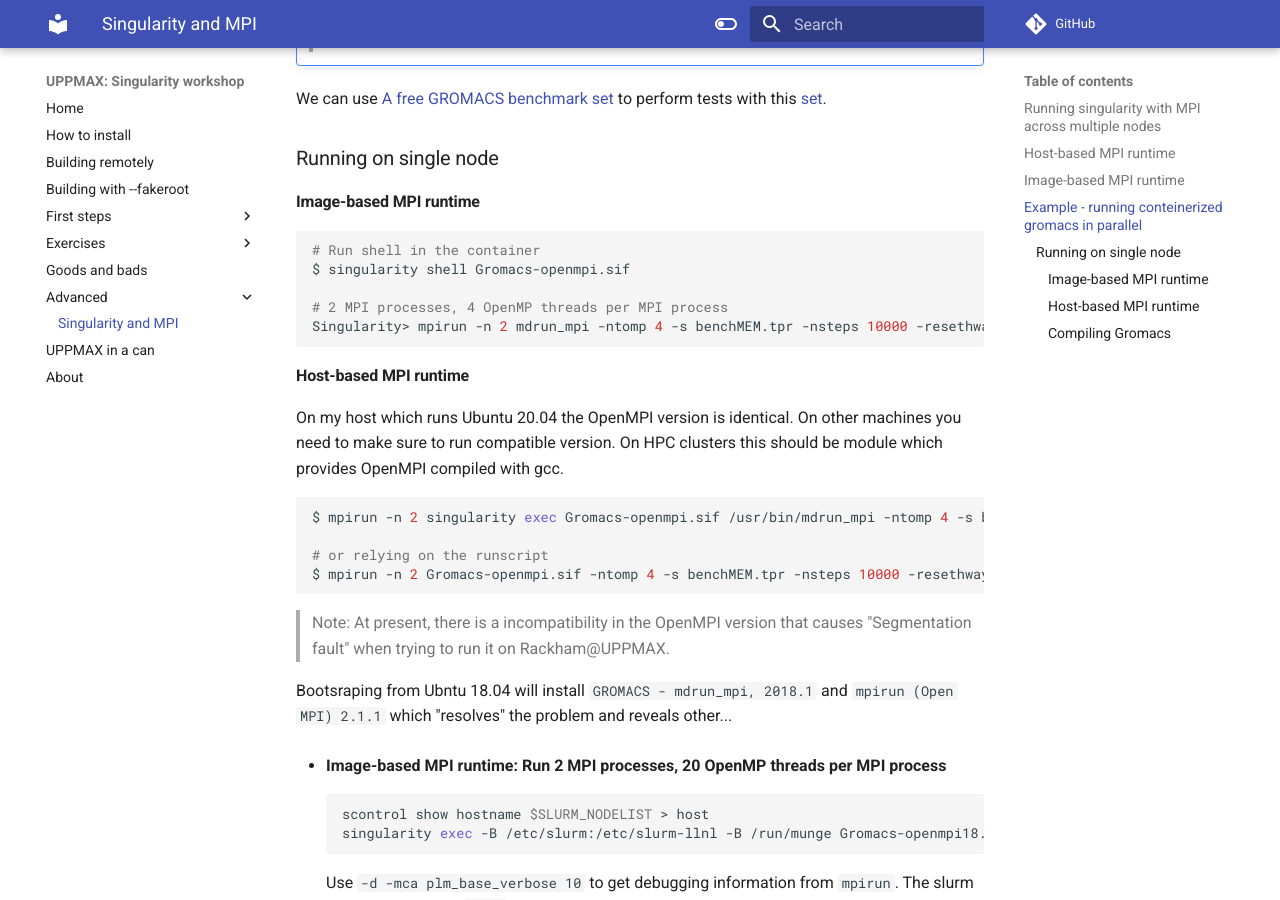
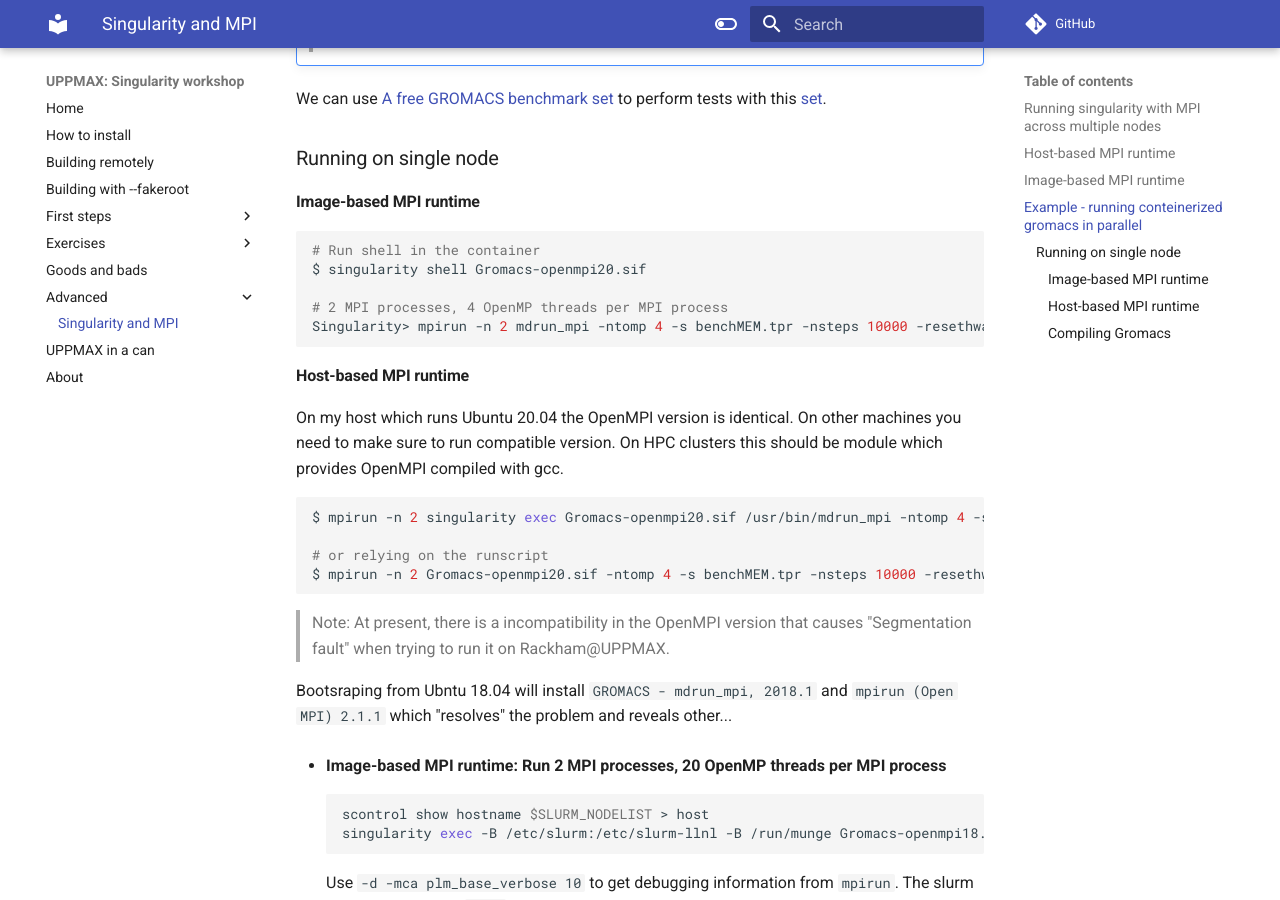
Before and after one commit to pmitev/UPPMAX-Singularity-workshop, an MkDocs documentation site: the page built from docs/mpi_applications.md, in a window 1280 px wide and 900 px high, scrolled down 2363 px. Built offline with MkDocs 1.6.1 and Material for MkDocs 9.7.7, drawn with Linux system fonts in a browser that asks for light colours; comment, search, counter and statistics services are not loaded; some of the changed text lies outside the part shown.

Commit message:
small mpi fixes

````diff
--- a/docs/mpi_applications.md
+++ b/docs/mpi_applications.md
@@ -80,7 +80,7 @@ We can use [A free GROMACS benchmark set](https://www.mpibpc.mpg.de/grubmueller/
 
 ``` bash
 # Run shell in the container
-$ singularity shell Gromacs-openmpi.sif
+$ singularity shell Gromacs-openmpi20.sif
 
 # 2 MPI processes, 4 OpenMP threads per MPI process
 Singularity> mpirun -n 2 mdrun_mpi -ntomp 4 -s benchMEM.tpr -nsteps 10000 -resethway
@@ -90,10 +90,10 @@ Singularity> mpirun -n 2 mdrun_mpi -ntomp 4 -s benchMEM.tpr -nsteps 10000 -reset
 
 On my host which runs Ubuntu 20.04 the OpenMPI version is identical. On other machines you need to make sure to run compatible version. On HPC clusters this should be module which provides OpenMPI compiled with gcc.
 ``` bash
-$ mpirun -n 2 singularity exec Gromacs-openmpi.sif /usr/bin/mdrun_mpi -ntomp 4 -s benchMEM.tpr -nsteps 10000 -resethway
+$ mpirun -n 2 singularity exec Gromacs-openmpi20.sif /usr/bin/mdrun_mpi -ntomp 4 -s benchMEM.tpr -nsteps 10000 -resethway
 
 # or relying on the runscript
-$ mpirun -n 2 Gromacs-openmpi.sif -ntomp 4 -s benchMEM.tpr -nsteps 10000 -resethway
+$ mpirun -n 2 Gromacs-openmpi20.sif -ntomp 4 -s benchMEM.tpr -nsteps 10000 -resethway
 ```
 
 > Note: At present, there is a incompatibility in the OpenMPI version that causes "Segmentation fault" when trying to run it on Rackham@UPPMAX.
````
Also changed, not shown: other parts of docs/mpi_applications.md (+2 -3 lines).
